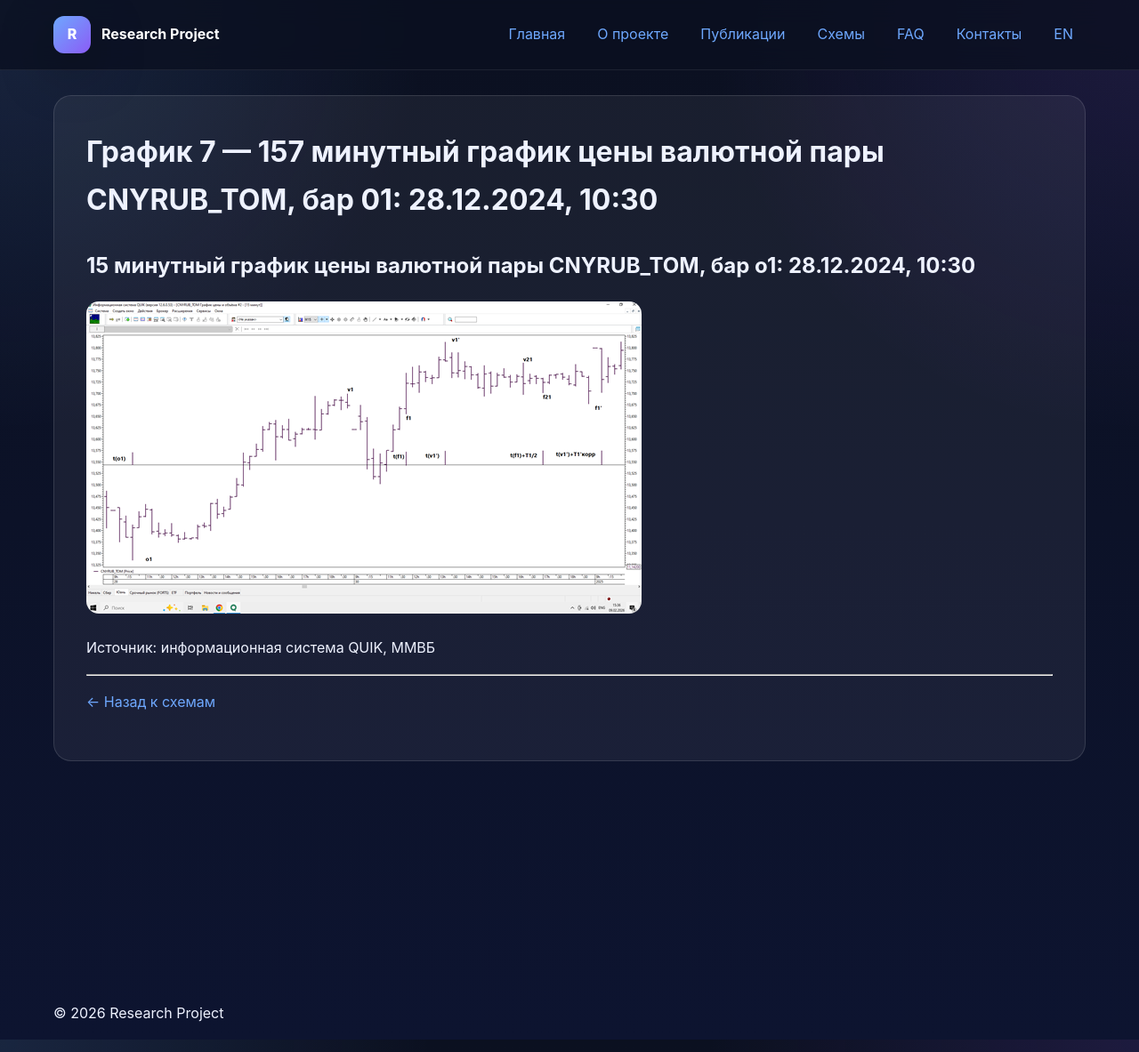
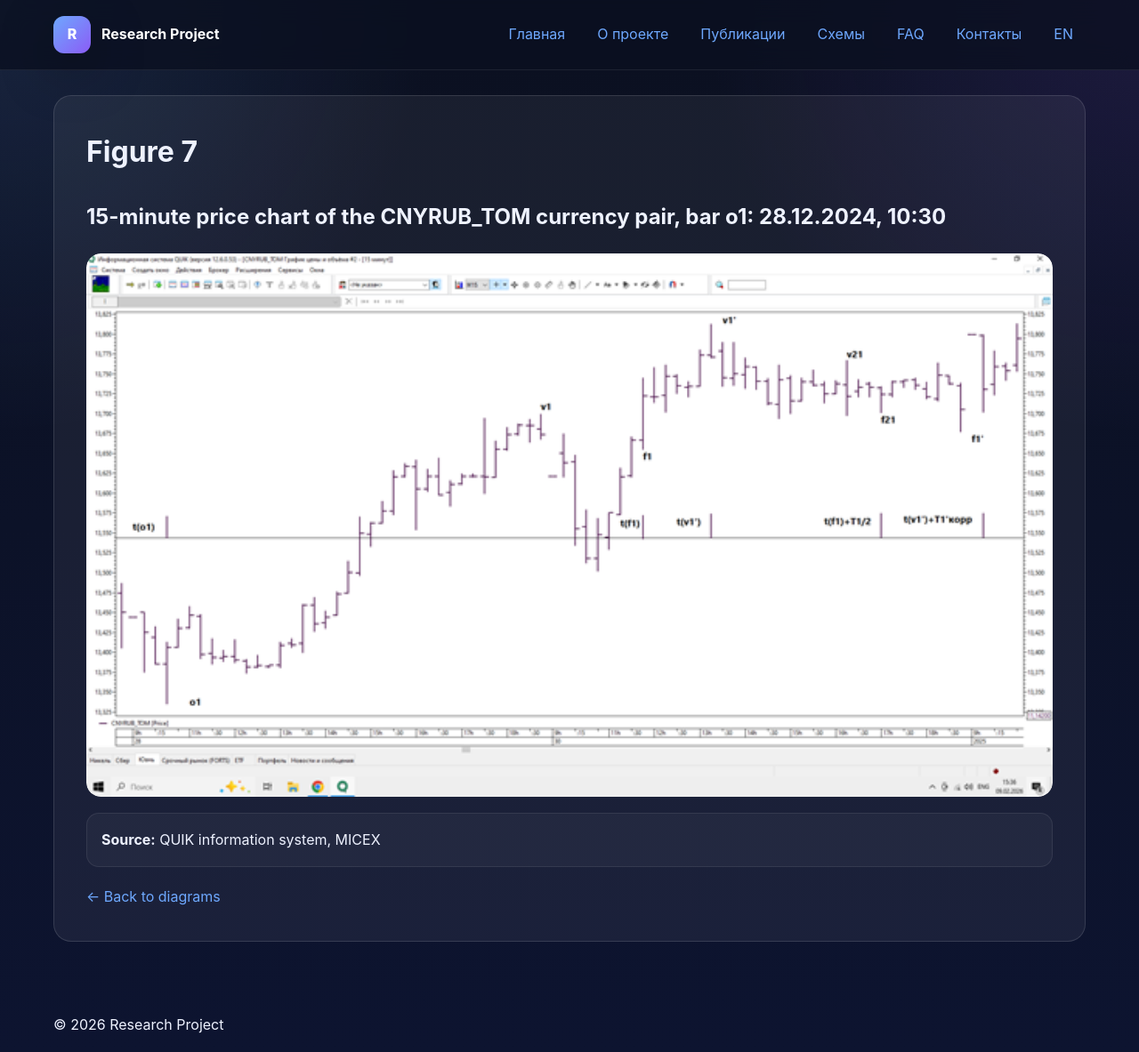
Before and after one commit to naoumov-ilia/naoumov-ilia.github.io, a Jekyll site: the page built from ru/diagrams/graph-7.md, in a window 1280 px wide and 1183 px high. Shown: the whole window at 89% size. Built offline with Jekyll 4.4.1, drawn with Linux system fonts in a browser that asks for light colours.

Commit message:
Update graph-7.md

```diff
--- a/ru/diagrams/graph-7.md
+++ b/ru/diagrams/graph-7.md
@@ -1,19 +1,27 @@
 ---
 layout: page
-title: "График 7 — 157 минутный график цены валютной пары CNYRUB_TOM, бар 01: 28.12.2024, 10:30"
+title: Figure 7
 lang: ru
 ref: graph-7
+description:
 permalink: /ru/diagrams/graph-7/
 ---
 
-## 15 минутный график цены валютной пары CNYRUB_TOM, бар  о1: 28.12.2024, 10:30
+## 15-minute price chart of the CNYRUB_TOM currency pair, bar о1: 28.12.2024, 10:30
 
-<img src="/assets/images/graph-7.png" alt="График 7">
+<a class="single-diagram-image-link" href="{{ '/assets/images/graph-7.png' | relative_url }}"
+  data-title="Figure 7"><img class="single-diagram-image" src="{{ '/assets/images/graph-7.png' | relative_url }}" alt="Wave Motion"></a>
 
+<p class="single-diagram-caption">
+  <strong></strong>
+</p>
 
+<div class="single-diagram-source">
+  <strong>Source:</strong> QUIK information system, MICEX
+</div>
 
-Источник: информационная система QUIK,  ММВБ
-
----
-
-<a class="btn btn-secondary" href="/ru/diagrams/">← Назад к схемам</a>
+<div class="single-diagram-actions">
+  <a class="btn btn-secondary" href="{{ '/ru/diagrams/' | relative_url }}">
+    ← Back to diagrams
+  </a>
+</div>
```
